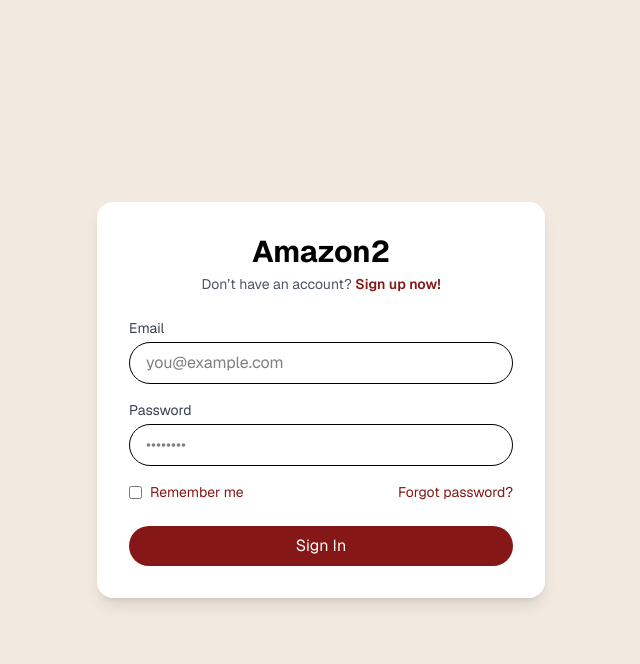
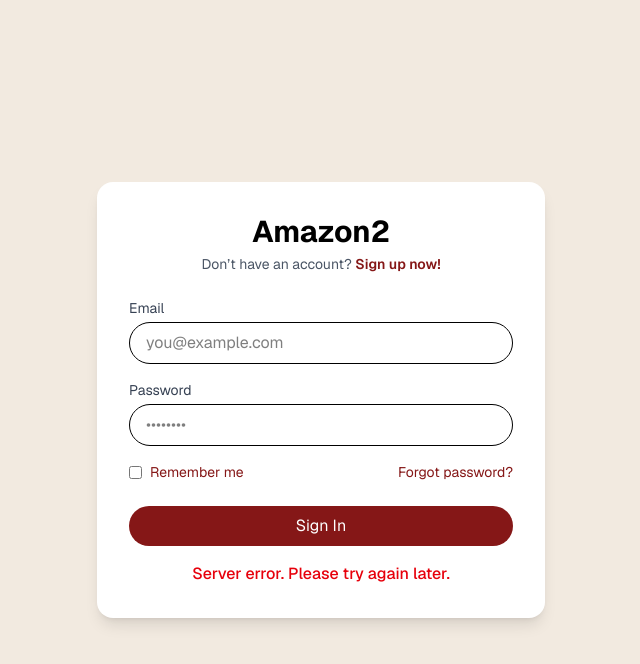
Before and after one commit to kairavipandya/amazon2, a Next.js app in the folder client/: page /login in a window 1280 px wide. Both pictures are taken after a click on the button "Sign In". Shown: the top 664 px of the page, without its empty margins (319-959 px from the left). Built offline with nearby package versions, Linux system fonts and the light colour scheme; no server answers.

Commit message:
Update LoginForm.tsx

```diff
--- a/client/src/components/LoginForm.tsx
+++ b/client/src/components/LoginForm.tsx
@@ -87,6 +87,12 @@
           className="mt-6 bg-secondary text-white w-full py-2 rounded-full hover:opacity-90 transition">
           Sign In
         </button>
+
+        {error && (
+          <div className="text-red-600 text-base mt-4 font-medium text-center">
+            {error}
+          </div>
+        )}
       </div>
     </div>
   );
```
